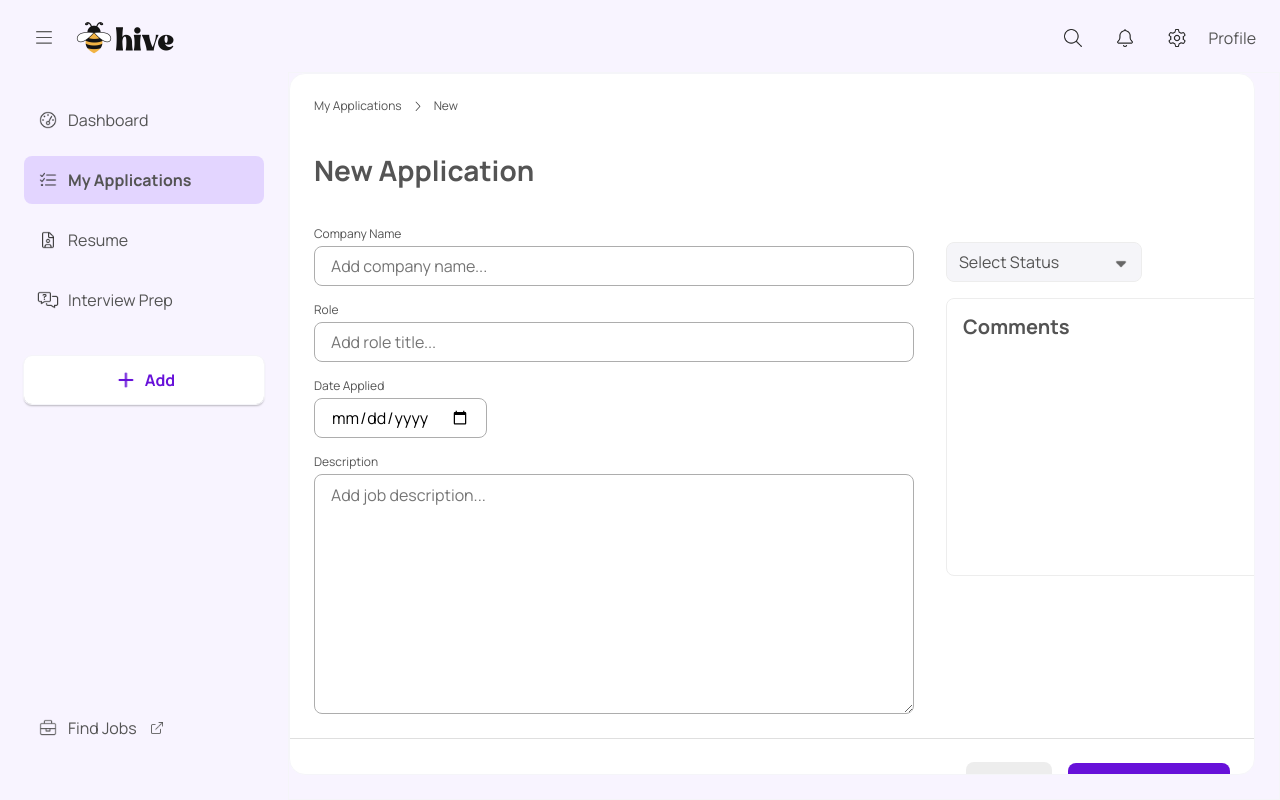
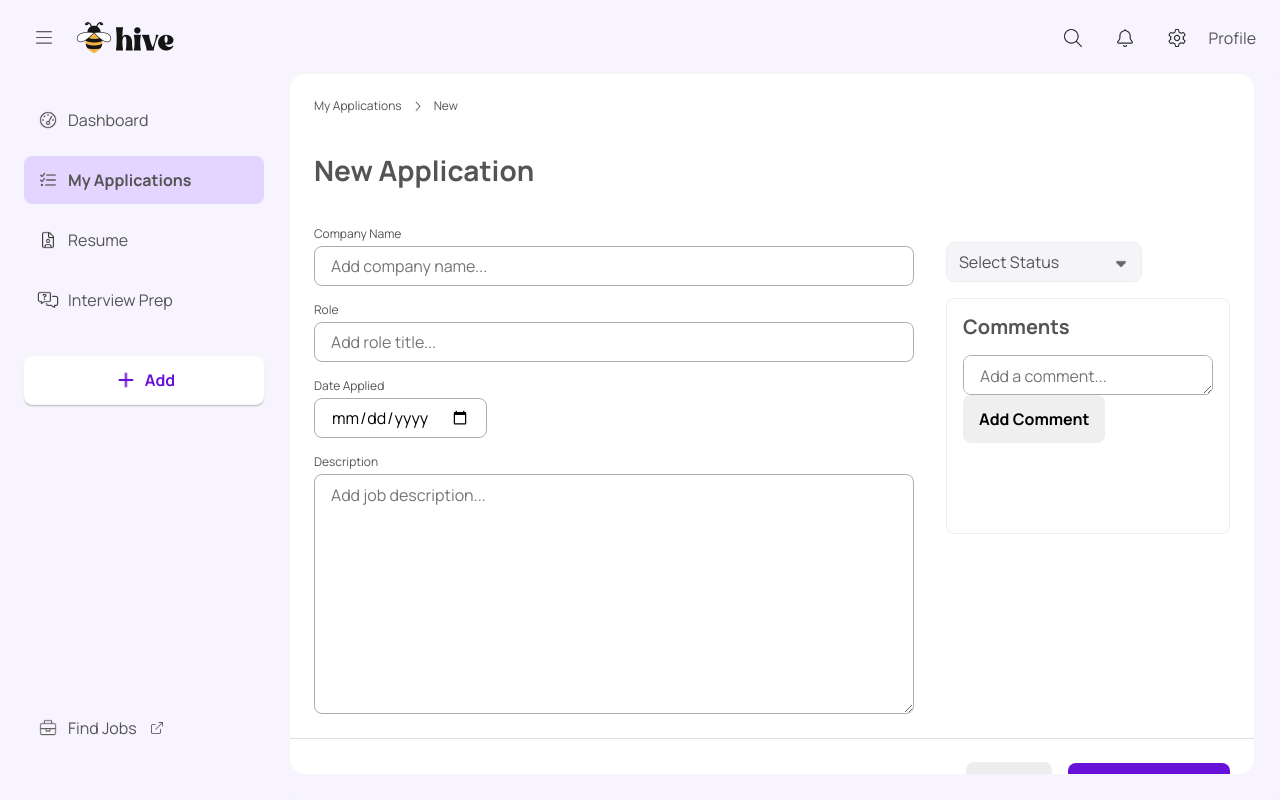
Before and after one commit to amyshinnyshin/hive, a React (Create React App) app in the folder frontend/: page /myapplications/add in a window 1280 px wide. Built offline with nearby package versions, Linux system fonts and the light colour scheme.

Commit message:
created comments component

```diff
--- a/frontend/src/pages/AddApplication/AddApplication.css
+++ b/frontend/src/pages/AddApplication/AddApplication.css
@@ -68,6 +68,7 @@
     border: 1px solid var(--Iron-100);
     border-radius: 8px;
     min-height: 50%;
+    box-sizing: border-box;
 }
 
 .btm-button-container {
--- a/frontend/src/pages/AddApplication/AddApplication.js
+++ b/frontend/src/pages/AddApplication/AddApplication.js
@@ -23,6 +23,9 @@ const AddApplication = () => {
     description: '',
     });
 
+    const [commentText, setCommentText] = useState('');
+    const [comments, setComments] = useState([]);
+
     const handleChange = (e) => {
     setFormData({
         ...formData,
@@ -37,10 +40,25 @@ const AddApplication = () => {
         });
     };
 
+
+    // Comments >>
+    const handleCommentChange = (e) => {
+        setCommentText(e.target.value);
+    };
+
+    const handleAddComment = () => {
+        const newComment = {
+            id: comments.length + 1,
+            text: commentText,
+        }
+    };
+
+
     const handleSubmit = async (e) => {
         e.preventDefault();
 
         try {
+
           const response = await axios.post('http://localhost:8000/api/myapplications/', formData, {
             headers: {
               'Content-Type': 'application/json',
@@ -48,6 +66,18 @@ const AddApplication = () => {
           });
 
           if (response.status === 201) {
+
+            const newApplicationId = response.data.id;
+
+
+            const commentsWithApplicationId = comments.map(comment => ({
+              ...comment,
+              job_application: newApplicationId,
+            }));
+
+
+            await axios.post(`http://localhost:8000/api/job-applications/${newApplicationId}/comments/`, commentsWithApplicationId);
+
 
             navigate('/myapplications');
           }
@@ -125,6 +155,22 @@ const AddApplication = () => {
 
                                 <div className='comments-section'>
                                 <h4>Comments</h4>
+                                    <div>
+                                    <textarea
+                                        value={commentText}
+                                        onChange={handleCommentChange}
+                                        placeholder="Add a comment..."
+                                    />
+                                    <button type="button" onClick={handleAddComment}>
+                                        Add Comment
+                                    </button>
+                                    </div>
+                                    {comments.map(comment => (
+                                    <div key={comment.id}>
+                                        <p>{comment.text}</p>
+                                        <p>Created at: {comment.created_at}</p>
+                                    </div>
+                                    ))}
                                 </div>
 
 
```
Lines whose indentation alone changed are shown as unchanged.
